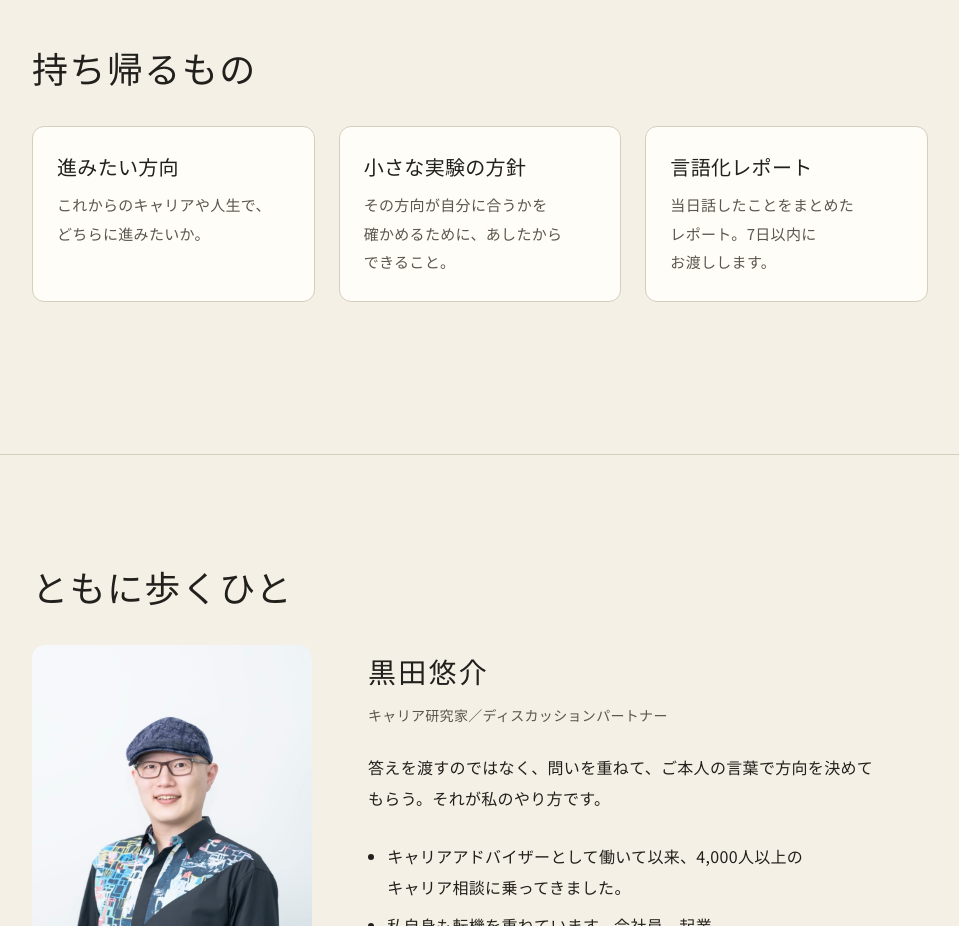
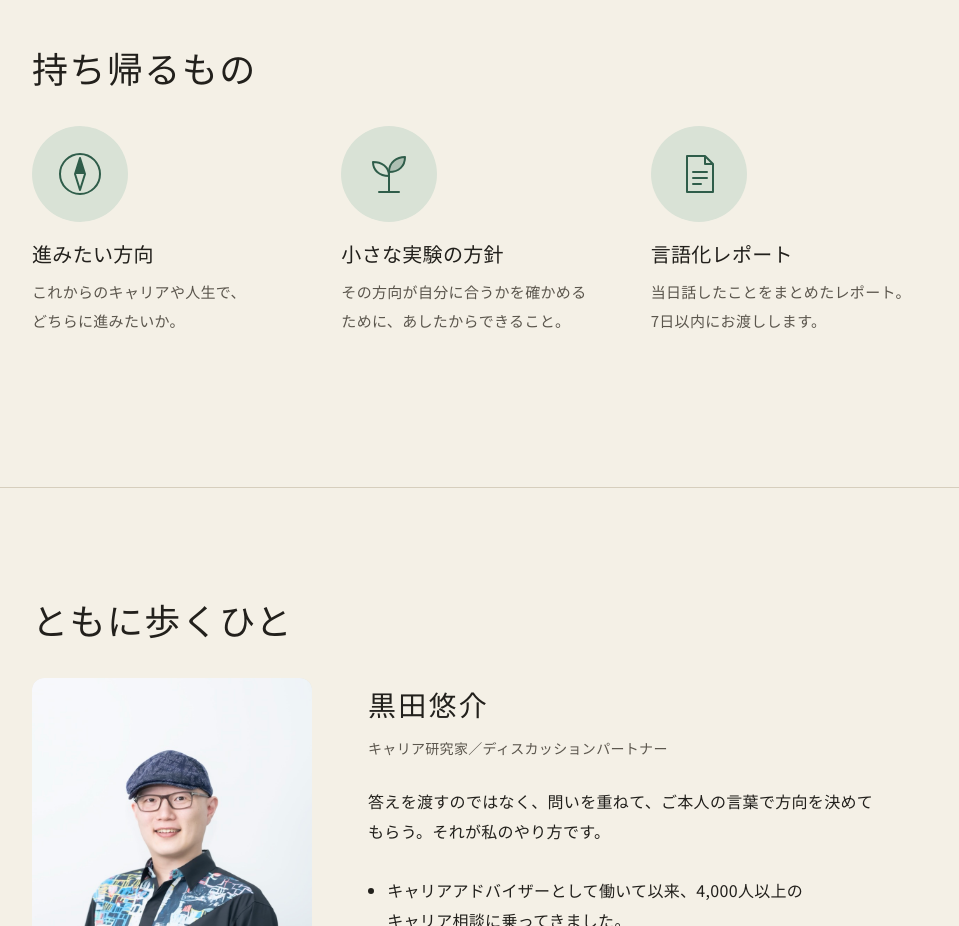
Before and after one commit to walktalkfork/walktalkfork.github.io, a plain HTML site: page index.html in a window 1280 px wide. Shown: the part 3500-4426 px from the top of the page, without its empty margins (160-1119 px from the left). Drawn offline with Linux system fonts and the light colour scheme.

Commit message:
持ち帰るもののカード枠をやめ、水彩の丸と線画（方位磁針・芽・紙）を添える
Co-Authored-By: Claude Opus 5.5 <noreply@anthropic.com>

```diff
--- a/assets/style.css
+++ b/assets/style.css
@@ -178,9 +178,11 @@ a:hover { color: var(--green-dark); }
 .route li { padding: var(--space-1) 0; }
 
 /* 持ち帰るもの */
-.takeaways { display: grid; gap: var(--space-4); margin: 0 0 var(--space-12); padding: 0; list-style: none; }
-@media (min-width: 768px) { .takeaways { grid-template-columns: repeat(3, 1fr); gap: var(--space-6); } }
-.takeaways li { padding: var(--space-6); background: var(--white); border: 1px solid var(--line); border-radius: var(--radius-card); }
+.takeaways { display: grid; gap: var(--space-8); margin: 0 0 var(--space-12); padding: 0; list-style: none; }
+@media (min-width: 768px) { .takeaways { grid-template-columns: repeat(3, 1fr); gap: var(--space-8); } }
+.takeaways li { min-width: 0; }
+.take-pic { width: 96px; height: 96px; border-radius: 50%; background: var(--wash-3); display: grid; place-items: center; margin-bottom: var(--space-4); }
+.take-pic svg { width: 56px; height: 56px; color: var(--green); }
 .takeaways p { font-size: 15px; color: var(--ink-soft); margin: 0; }
 
 .promise { display: grid; gap: var(--space-8); margin-top: var(--space-12); padding-top: var(--space-10); border-top: 1px solid var(--line); }
--- a/index.html
+++ b/index.html
@@ -19,7 +19,7 @@
 <link rel="preconnect" href="https://fonts.googleapis.com">
 <link rel="preconnect" href="https://fonts.gstatic.com" crossorigin>
 <link href="https://fonts.googleapis.com/css2?family=Noto+Sans+JP:wght@400;500&family=Shippori+Mincho:wght@500&display=swap" rel="stylesheet">
-<link rel="stylesheet" href="assets/style.css?v=24">
+<link rel="stylesheet" href="assets/style.css?v=25">
 <script type="application/ld+json">
 {
   "@context": "https://schema.org",
@@ -248,14 +248,17 @@
 
     <ul class="takeaways">
       <li>
+        <div class="take-pic" aria-hidden="true"><svg viewBox="0 0 56 56" fill="none"><circle cx="28" cy="28" r="20" stroke="currentColor" stroke-width="2"/><path d="M28 12 L33 28 L28 44 L23 28 Z" stroke="currentColor" stroke-width="2" stroke-linejoin="round"/><path d="M28 12 L33 28 L23 28 Z" fill="currentColor"/></svg></div>
         <h3>進みたい方向</h3>
         <p>これからの<wbr>キャリアや<wbr>人生で、<wbr>どちらに<wbr>進みたいか。</p>
       </li>
       <li>
+        <div class="take-pic" aria-hidden="true"><svg viewBox="0 0 56 56" fill="none"><path d="M28 46 V26" stroke="currentColor" stroke-width="2" stroke-linecap="round"/><path d="M28 30 C28 20 20 16 12 16 C12 24 18 30 28 30Z" stroke="currentColor" stroke-width="2" stroke-linejoin="round"/><path d="M28 26 C28 16 36 11 44 11 C44 20 38 26 28 26Z" stroke="currentColor" stroke-width="2" stroke-linejoin="round" fill="currentColor" fill-opacity=".25"/><path d="M18 46 H38" stroke="currentColor" stroke-width="2" stroke-linecap="round"/></svg></div>
         <h3>小さな<wbr>実験の<wbr>方針</h3>
         <p>その<wbr>方向が<wbr>自分に<wbr>合うかを<wbr>確かめる<wbr>ために、<wbr>あしたから<wbr>できる<wbr>こと。</p>
       </li>
       <li>
+        <div class="take-pic" aria-hidden="true"><svg viewBox="0 0 56 56" fill="none"><path d="M16 10 H34 L42 18 V46 H16 Z" stroke="currentColor" stroke-width="2" stroke-linejoin="round"/><path d="M34 10 V18 H42" stroke="currentColor" stroke-width="2" stroke-linejoin="round"/><path d="M22 26 H36 M22 32 H36 M22 38 H30" stroke="currentColor" stroke-width="2" stroke-linecap="round"/></svg></div>
         <h3>言語化レポート</h3>
         <p>当日話した<wbr>ことを<wbr>まとめた<wbr>レポート。<wbr>7日以内に<wbr>お渡しします。</p>
       </li>
```
Also changed, not shown: cancel.html (+1 -1 lines), privacy.html (+1 -1 lines), tokushoho.html (+1 -1 lines).
